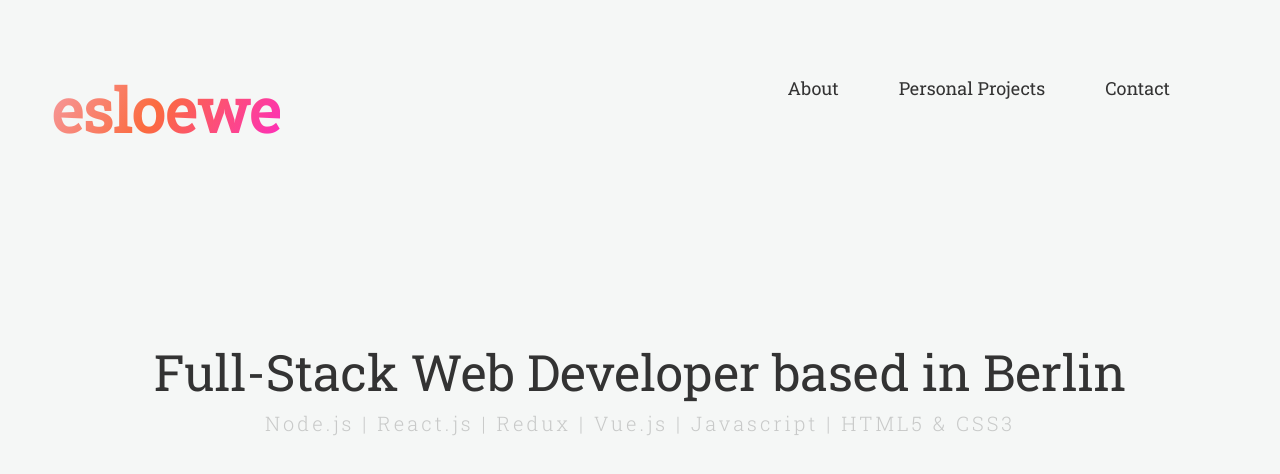
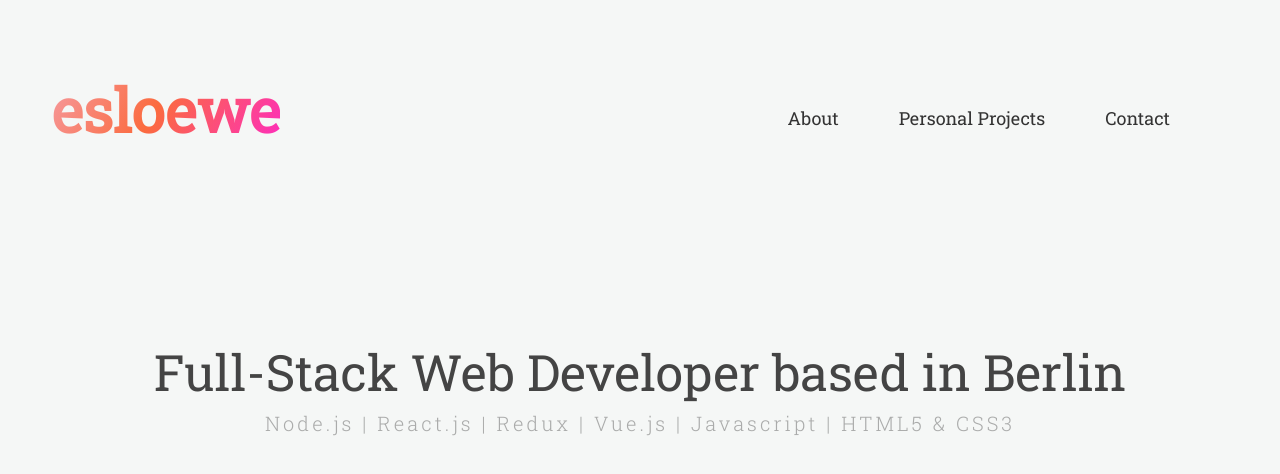
Before and after one commit to esloewe/personal-website, a React (Create React App) app: page / in a window 1280 px wide. Shown: the top 474 px of the page. Built offline with nearby package versions, Linux system fonts and the light colour scheme.

Commit message:
edits on font color

```diff
--- a/src/personalProjects.js
+++ b/src/personalProjects.js
@@ -14,7 +14,7 @@ export default class PersonalProjects extends React.Component {
                     <div>
                         <div className="single-project-container">
                             <h2>Imageboard Project</h2>
-                                <video width="1000" height="700" controls="controls">
+                                <video width="1000" height="auto" controls="controls">
                                     <source src= {imageboard} type="video/mp4"/>
                                 </video>
                             <div className="links-projects">
@@ -30,7 +30,7 @@ export default class PersonalProjects extends React.Component {
                         <div className="single-project-container">
                             <h2>Shopping Site Project</h2>
 
-                                <video width="1000" height="700" controls="controls">
+                                <video width="1000" height="auto" controls="controls">
                                     <source src= {shoppingVideo} type="video/mp4"/>
                                 </video>
 
--- a/src/styles/index.css
+++ b/src/styles/index.css
@@ -2,7 +2,7 @@ body {
     margin: 0;
     padding: 0;
     font-family: "Roboto Slab", serif;
-    color: #333;
+    color: #444;
     background-color: #f5f7f6;
 }
 
--- a/src/styles/mainInfo.css
+++ b/src/styles/mainInfo.css
@@ -10,7 +10,7 @@
 #technologies{
     text-align: center;
     font-size: 20px;
-    color: rgba(96, 95, 95, 0.3);
+    color: rgba(96, 95, 95, 0.5);
     font-weight: 300;
     margin-top: -45px;
     letter-spacing: 3px;
--- a/src/styles/navigation.css
+++ b/src/styles/navigation.css
@@ -10,7 +10,9 @@
 .nav-link {
     display: inline-block;
     padding: 30px;
+    margin-top: 30px;
     font-size: 18px;
+    align-self: end;
 }
 
 .nav-items {
--- a/src/styles/personalProjects.css
+++ b/src/styles/personalProjects.css
@@ -9,6 +9,7 @@
 .single-project-container {
     padding: 30px;
     border-bottom: 1px solid #333;
+    border-radius: 18px;
     margin: 50px;
 }
 
```
